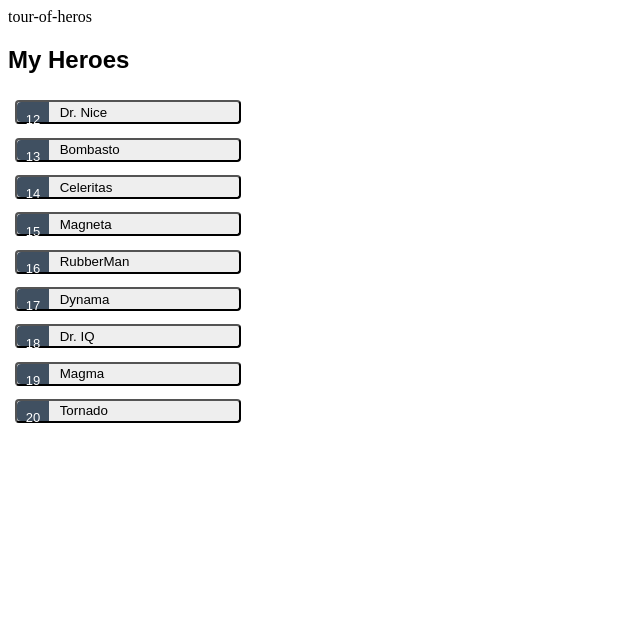
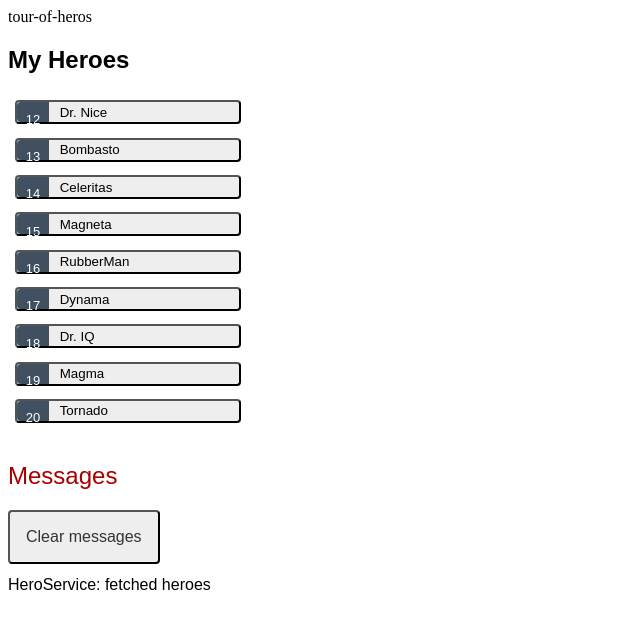
Before and after one commit to ketanMehtaa/tour-of-heros, an Angular app: page / in a window 1280 px wide. Shown: the top 628 px of the page, without its empty margins (0-640 px from the left). Built offline with nearby package versions, Linux system fonts and the light colour scheme.

Commit message:
completed till add services

```diff
--- a/src/app/app.component.html
+++ b/src/app/app.component.html
@@ -1,2 +1,3 @@
 {{title}}
 <app-heroes></app-heroes>
+<app-messages></app-messages>
--- a/src/app/app.module.ts
+++ b/src/app/app.module.ts
@@ -6,12 +6,14 @@ import { AppComponent } from './app.component';
 import { HeroesComponent } from './heroes/heroes.component';
 import { FormsModule } from '@angular/forms';
 import { HeroDetailComponent } from './hero-detail/hero-detail.component';
+import { MessagesComponent } from './messages/messages.component';
 
 @NgModule({
   declarations: [
     AppComponent,
     HeroesComponent,
-    HeroDetailComponent
+    HeroDetailComponent,
+    MessagesComponent
   ],
   imports: [
     BrowserModule,
--- a/src/app/hero-detail/hero-detail.component.ts
+++ b/src/app/hero-detail/hero-detail.component.ts
@@ -1,6 +1,6 @@
 import { Component, Input } from '@angular/core';
-import { Hero } from '../heroes/heroes.component';
 import { HEROES } from '../mock-heros';
+import { Hero } from '../hero';
 
 @Component({
   selector: 'app-hero-detail',
--- /dev/null
+++ b/src/app/hero.service.ts
@@ -0,0 +1,20 @@
+import { Injectable } from '@angular/core';
+
+import { Observable, of } from 'rxjs';
+
+import { MessageService } from './message.service';
+import { HEROES } from './mock-heros';
+import { Hero } from './hero';
+
+@Injectable({
+  providedIn: 'root',
+})
+export class HeroService {
+  constructor(private messageService: MessageService) {}
+
+  getHeroes(): Observable<Hero[]> {
+    const heroes = of(HEROES);
+    this.messageService.add('HeroService: fetched heroes');
+    return heroes;
+  }
+}
--- /dev/null
+++ b/src/app/hero.ts
@@ -0,0 +1,4 @@
+export interface Hero {
+  id: number;
+  name: string;
+}
--- a/src/app/heroes/heroes.component.ts
+++ b/src/app/heroes/heroes.component.ts
@@ -1,23 +1,34 @@
-import { HEROES } from "../mock-heros";
+import { Component, OnInit } from '@angular/core';
 
-import { Component } from '@angular/core';
-export interface Hero {
-  id: number;
-  name: string;
-}
-
+import { Hero } from '../hero';
+import { HeroService } from '../hero.service';
+import { MessageService } from '../message.service';
 
 @Component({
   selector: 'app-heroes',
   templateUrl: './heroes.component.html',
-  styleUrls: ['./heroes.component.css']
+  styleUrls: ['./heroes.component.css'],
 })
+export class HeroesComponent implements OnInit {
+  selectedHero?: Hero;
 
-export class HeroesComponent {
-  heroes = HEROES;
-  selectedHero?: Hero;
+  heroes: Hero[] = [];
+
+  constructor(
+    private heroService: HeroService,
+    private messageService: MessageService
+  ) {}
+
+  ngOnInit(): void {
+    this.getHeroes();
+  }
 
   onSelect(hero: Hero): void {
     this.selectedHero = hero;
+    this.messageService.add(`HeroesComponent: Selected hero id=${hero.id}`);
+  }
+
+  getHeroes(): void {
+    this.heroService.getHeroes().subscribe((heroes) => (this.heroes = heroes));
   }
 }
--- /dev/null
+++ b/src/app/message.service.ts
@@ -0,0 +1,16 @@
+import { Injectable } from '@angular/core';
+
+@Injectable({
+  providedIn: 'root',
+})
+export class MessageService {
+  messages: string[] = [];
+
+  add(message: string) {
+    this.messages.push(message);
+  }
+
+  clear() {
+    this.messages = [];
+  }
+}
--- /dev/null
+++ b/src/app/messages/messages.component.css
@@ -0,0 +1,19 @@
+/* MessagesComponent's private CSS styles */
+h2 {
+    color: #A80000;
+    font-family: Arial, Helvetica, sans-serif;
+    font-weight: lighter;
+  }
+
+  .clear {
+    color: #333;
+    background-color: #eee;
+    margin-bottom: 12px;
+    padding: 1rem;
+    border-radius: 4px;
+    font-size: 1rem;
+  }
+  .clear:hover {
+    color: white;
+    background-color: #42545C;
+  }
--- /dev/null
+++ b/src/app/messages/messages.component.html
@@ -0,0 +1,7 @@
+<div *ngIf="messageService.messages.length">
+  <h2>Messages</h2>
+  <button type="button" class="clear" (click)="messageService.clear()">
+    Clear messages
+  </button>
+  <div *ngFor="let message of messageService.messages">{{ message }}</div>
+</div>
--- a/src/app/mock-heros.ts
+++ b/src/app/mock-heros.ts
@@ -1,4 +1,4 @@
-import { Hero } from "./heroes/heroes.component";
+import { Hero } from './hero';
 
 export const HEROES: Hero[] = [
   { id: 12, name: 'Dr. Nice' },
```
Also changed, not shown: src/app/messages/messages.component.ts (added, +11 -0 lines), 1 other file (tests, documents, lock files or other folders).
